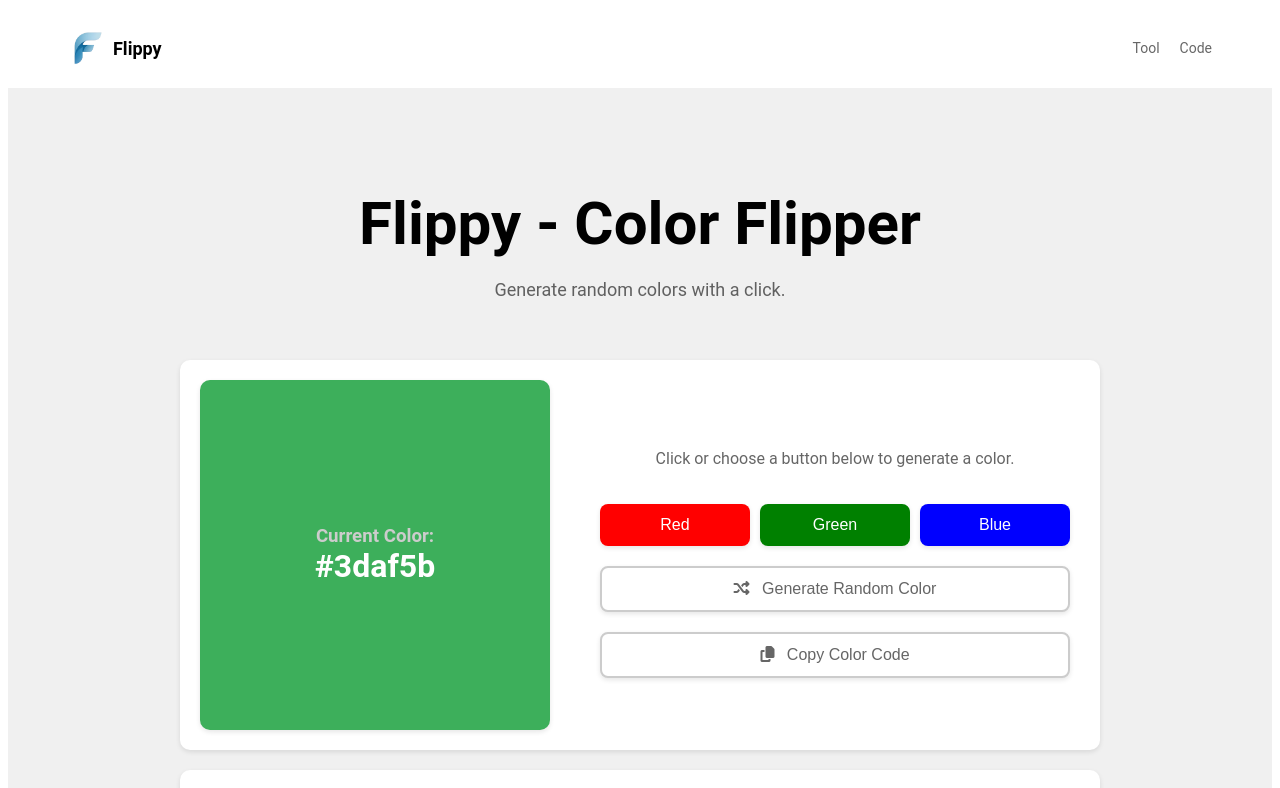
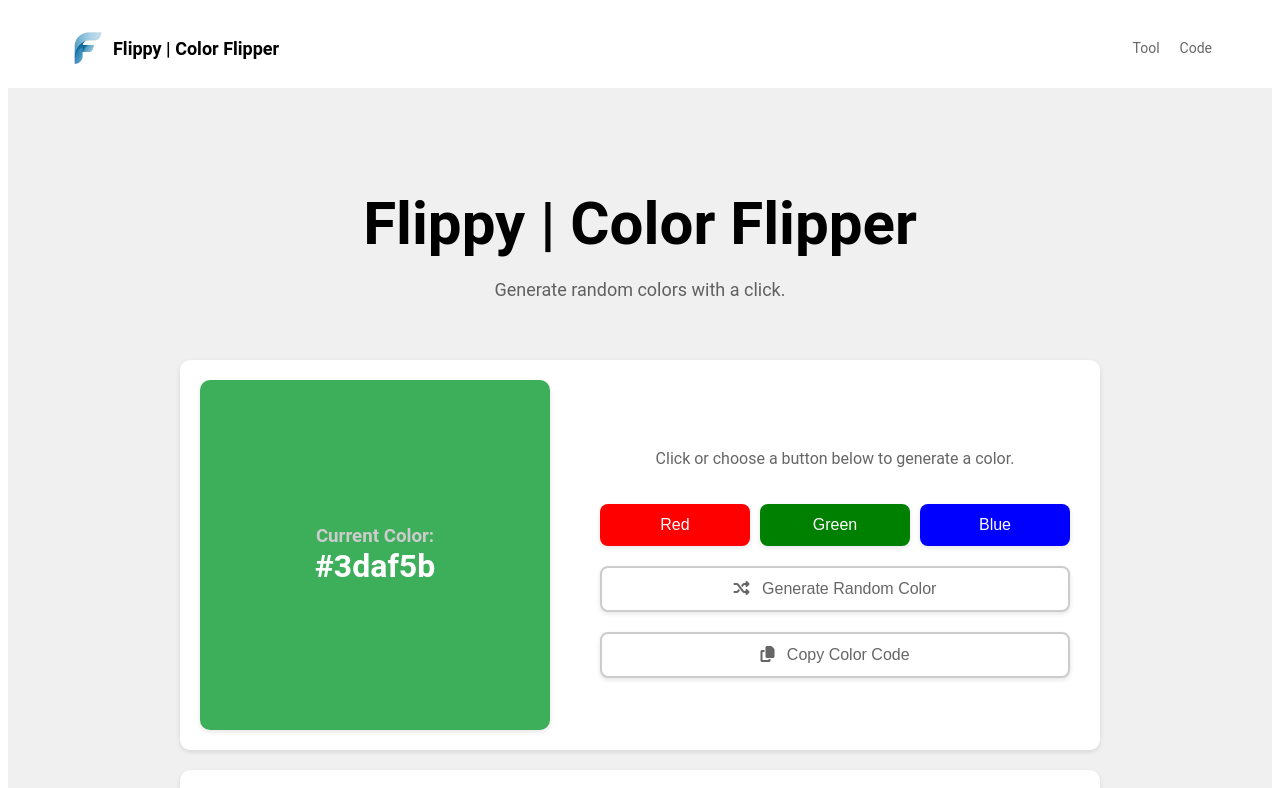
Before and after one commit to johnmontiano8/Flippy-Color-Flipper, a plain HTML site: page index.html in a window 1280 px wide. Shown: the top 788 px of the page. Drawn offline with Linux system fonts and the light colour scheme.

Commit message:
Update logo text and main title for consistency; enhance CSS comments for clarity

```diff
--- a/index.html
+++ b/index.html
@@ -16,7 +16,7 @@
       <header class="header">
         <div class="logo">
           <img src="./FlippyLogo.png" alt="Logo" />
-          <h5>Flippy</h5>
+          <h5>Flippy | Color Flipper</h5>
         </div>
 
         <nav class="nav">
@@ -29,7 +29,7 @@
 
       <main>
         <div class="titleContent">
-          <h3>Flippy - Color Flipper</h3>
+          <h3>Flippy | Color Flipper</h3>
           <p>Generate random colors with a click.</p>
         </div>
 
--- a/styles.css
+++ b/styles.css
@@ -1,4 +1,4 @@
-/* Body */
+/* ================================ BODY ================================ */
 body {
   font-family: "Sans-serif", "San Francisco", "Roboto", "Segoe UI", Tahoma,
     Verdana;
```
